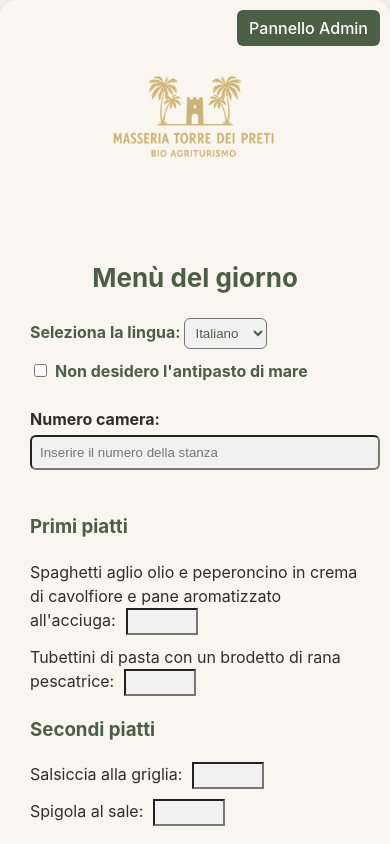
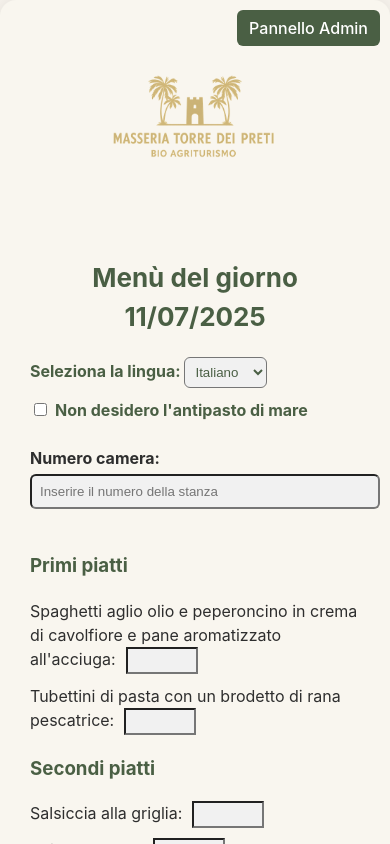
Before and after one commit to MBisco69/masseria-menu, a React (Vite) app: page / in a window 390 px wide. Built offline with nearby package versions, Linux system fonts and the light colour scheme; no server answers.

Commit message:
Aggiornamento menù e miglioramento input mobile

```diff
--- a/src/MenuForm.jsx
+++ b/src/MenuForm.jsx
@@ -5,7 +5,7 @@ import { push, ref } from "firebase/database";
 
 const translations = {
   it: {
-    title: "Menù del giorno",
+    title: "Menù del giorno 11/07/2025",
     languageLabel: "Seleziona la lingua",
     roomLabel: "Numero camera",
     roomPlaceholder: "Inserire il numero della stanza",
@@ -18,7 +18,7 @@ const translations = {
     noStarter: "Non desidero l'antipasto di mare"
   },
   en: {
-    title: "Menu of the Day",
+    title: "Menu of the Day 11/07/2025",
     languageLabel: "Select language",
     roomLabel: "Room number",
     roomPlaceholder: "Enter room number",
@@ -31,7 +31,7 @@ const translations = {
     noStarter: "I don't want the seafood starter"
   },
   de: {
-    title: "Tagesmenü",
+    title: "Tagesmenü 11/07/2025",
     languageLabel: "Sprache auswählen",
     roomLabel: "Zimmernummer",
     roomPlaceholder: "Zimmernummer eingeben",
```
